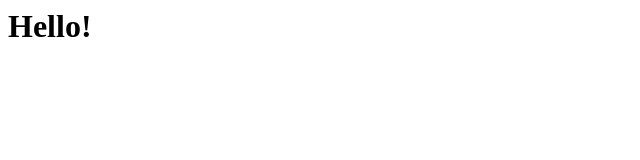
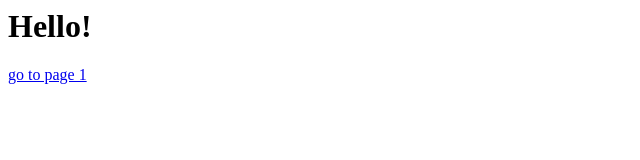
Before and after one commit to museortiz/museortiz, a plain HTML site: page index.html in a window 1280 px wide. Shown: the full height of the page, 0-640 px from the left. Drawn offline with Linux system fonts and the light colour scheme.

Commit message:
a to page 1

```diff
--- a/index.html
+++ b/index.html
@@ -1 +1,2 @@
 <h1>Hello!</h1>
+<a href="page1.html">go to page 1</a>
```
